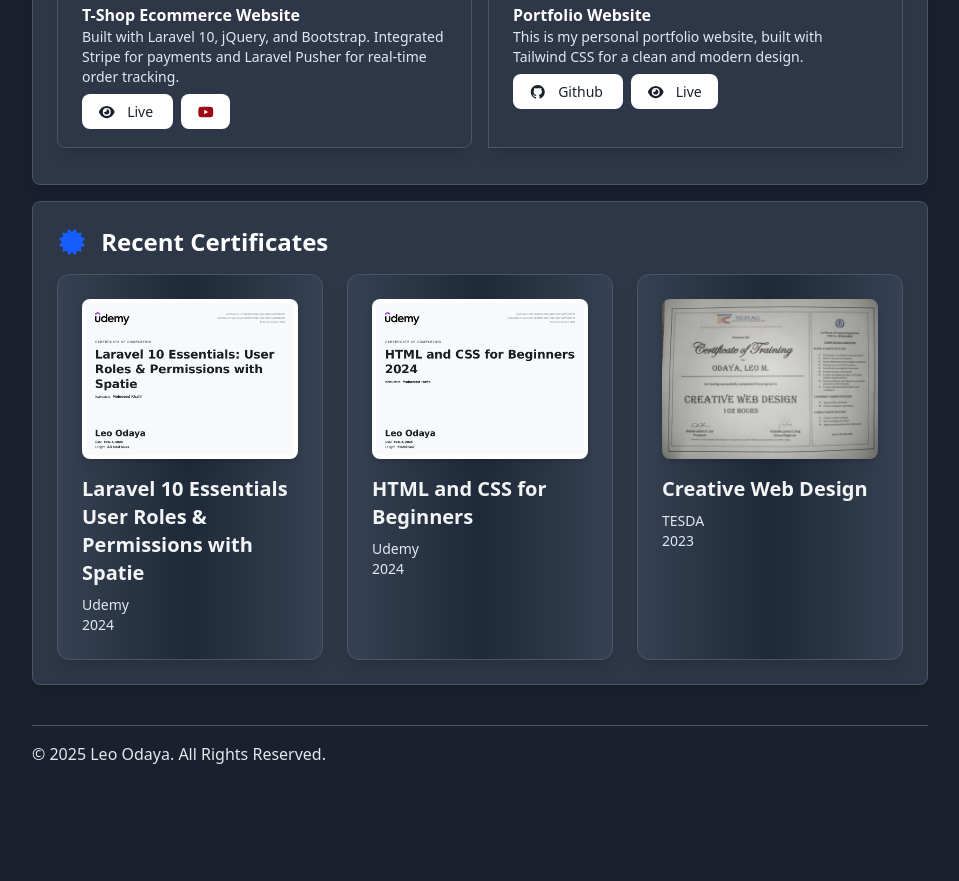
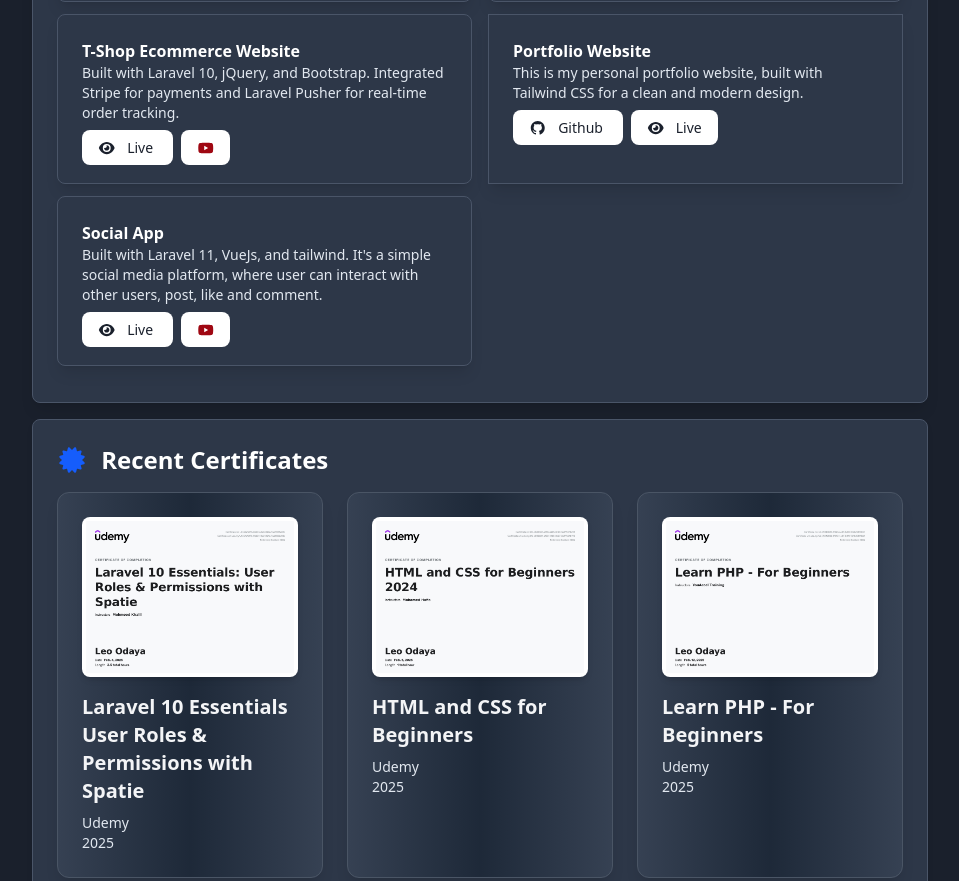
Before and after one commit to LeoOdaya117/Portfolio, a website: page public/index.html in a window 1280 px wide. Shown: the part 1799-2680 px from the top of the page, without its empty margins (160-1119 px from the left). Before the commit the page ends 2621 px from the top, so only its background shows below. Drawn offline with nearby package versions, Linux system fonts and the light colour scheme.

Commit message:
add VueJs to skills section, update project details, and correct certificate information

```diff
--- a/public/index.html
+++ b/public/index.html
@@ -142,6 +142,7 @@
                             <span class="tech-chip bg-blue-200 text-blue-800 rounded-full py-1 px-3 text-xs font-medium transition duration-300 ease-in-out transform hover:scale-110 hover:rotate-12 hover:shadow-md hover:bg-blue-300">Materialize</span>
                             <span class="tech-chip bg-blue-200 text-blue-800 rounded-full py-1 px-3 text-xs font-medium transition duration-300 ease-in-out transform hover:scale-110 hover:rotate-12 hover:shadow-md hover:bg-blue-300">JavaScript</span>
                             <span class="tech-chip bg-blue-200 text-blue-800 rounded-full py-1 px-3 text-xs font-medium transition duration-300 ease-in-out transform hover:scale-110 hover:rotate-12 hover:shadow-md hover:bg-blue-300">jQuery</span>
+                            <span class="tech-chip bg-blue-200 text-blue-800 rounded-full py-1 px-3 text-xs font-medium transition duration-300 ease-in-out transform hover:scale-110 hover:rotate-12 hover:shadow-md hover:bg-blue-300">VueJs</span>
                         </div>
                     </div>
 
@@ -169,7 +170,6 @@
                         <h3 class="font-semibold text-lg text-gray-800 dark:text-gray-200 mb-4">Database Management</h3>
                         <div class="flex flex-wrap justify-center gap-3">
                             <span class="tech-chip bg-purple-200 text-purple-800 rounded-full py-1 px-3 text-xs font-medium transition duration-300 ease-in-out transform hover:scale-110 hover:rotate-12 hover:shadow-md hover:bg-purple-300">MySQL</span>
-                            <span class="tech-chip bg-purple-200 text-purple-800 rounded-full py-1 px-3 text-xs font-medium transition duration-300 ease-in-out transform hover:scale-110 hover:rotate-12 hover:shadow-md hover:bg-purple-300">Microsoft Access</span>
                             <span class="tech-chip bg-purple-200 text-purple-800 rounded-full py-1 px-3 text-xs font-medium transition duration-300 ease-in-out transform hover:scale-110 hover:rotate-12 hover:shadow-md hover:bg-purple-300">Laravel Migrations</span>
                         </div>
                     </div>
@@ -306,6 +306,23 @@
 
                     </div>
                 </div>
+                <div class="grid grid-cols-1 md:grid-cols-2 gap-4 mb-3" data-aos="fade-up">
+
+                    <div data-aos="fade-up" class="recent-project bg-white border border-gray-200 shadow-lg  rounded-lg p-6">
+                        <h3 class="font-semibold">Social App</h3>
+                        <p class="text-sm mb-3">
+                            Built with Laravel 11, VueJs, and tailwind. It's a simple social media platform, where user can interact with other users, post, like and comment.
+                        </p>
+
+                        <a href="https://lightcyan-partridge-706196.hostingersite.com/T-Shop/public/" target="_blank" class="email-btn bg-gray-800 text-white px-4 py-2 rounded-lg hover:bg-gray-900 text-sm text-center items-center mr-2">
+                            <i class="fas fa-eye mr-2"></i> Live
+                        </a>
+                        <a href="https://youtu.be/AEnNhzGl-ns" target="_blank" class="email-btn bg-gray-800 text-white px-4 py-2 rounded-lg hover:bg-gray-900 text-sm text-center items-center">
+                            <i class="fab fa-youtube text-red-800"></i>
+                        </a>
+                    </div>
+
+                </div>
             </div>
 
         </div>
@@ -329,7 +346,7 @@
                     <div class="certificate-info flex flex-col">
                         <h3 class="font-semibold text-xl mb-2 text-gray-100">Laravel 10 Essentials User Roles & Permissions with Spatie</h3>
                         <p class="text-sm text-gray-400 mb-0">Udemy</p>
-                        <p class="text-sm text-gray-500 mt-0">2024</p>
+                        <p class="text-sm text-gray-500 mt-0">2025</p>
                     </div>
                 </div>
 
@@ -344,11 +361,26 @@
                     <div class="certificate-info flex flex-col">
                         <h3 class="font-semibold text-xl mb-2 text-gray-100">HTML and CSS for Beginners</h3>
                         <p class="text-sm text-gray-400 mb-0">Udemy</p>
-                        <p class="text-sm text-gray-500 mt-0">2024</p>
+                        <p class="text-sm text-gray-500 mt-0">2025</p>
                     </div>
                 </div>
 
                 <!-- Certificate Card 3 -->
+                <div data-aos="fade-up" class="certificate-card flex flex-col bg-gradient-to-r from-gray-700 via-gray-800 to-gray-700 p-6 border border-gray-600 rounded-xl shadow-lg hover:shadow-xl transition duration-300 ease-in-out">
+                    <!-- Certificate Image -->
+                    <div class="certificate-image mb-4">
+                        <img src="./assets/images/certificate/certificate4.jpg" alt="Certificate 3" class="w-full h-40 object-cover rounded-lg shadow-md">
+                    </div>
+
+                    <!-- Certificate Info -->
+                    <div class="certificate-info flex flex-col">
+                        <h3 class="font-semibold text-xl mb-2 text-gray-100">Learn PHP - For Beginners</h3>
+                        <p class="text-sm text-gray-400 mb-0">Udemy</p>
+                        <p class="text-sm text-gray-500 mt-0">2025</p>
+                    </div>
+                </div>
+
+                <!-- Certificate Card 4 -->
                 <div data-aos="fade-up" class="certificate-card flex flex-col bg-gradient-to-r from-gray-700 via-gray-800 to-gray-700 p-6 border border-gray-600 rounded-xl shadow-lg hover:shadow-xl transition duration-300 ease-in-out">
                     <!-- Certificate Image -->
                     <div class="certificate-image mb-4">
@@ -358,10 +390,12 @@
                     <!-- Certificate Info -->
                     <div class="certificate-info flex flex-col">
                         <h3 class="font-semibold text-xl mb-2 text-gray-100">Creative Web Design</h3>
-                        <p class="text-sm text-gray-400 mb-0">TESDA</p>
+                        <p class="text-sm text-gray-400 mb-0">Telecall/TESDA</p>
                         <p class="text-sm text-gray-500 mt-0">2023</p>
                     </div>
                 </div>
+
+
             </div>
         </div>
 
```
Also changed, not shown: public/assets/images/certificate/certificate4.jpg (added).
